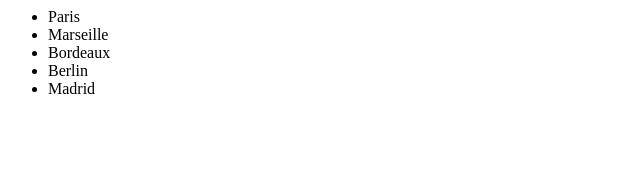
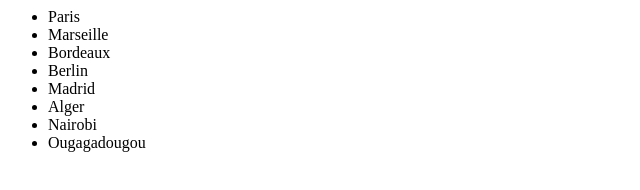
Before and after one commit to rdeniel/villegit, a plain HTML site: page index.html in a window 1280 px wide. Shown: the whole page, without its empty margins (0-640 px from the left). Drawn offline with Linux system fonts and the light colour scheme.

Commit message:
ajout villes africaines

```diff
--- a/index.html
+++ b/index.html
@@ -10,6 +10,9 @@
 			<li>Bordeaux</li>
 			<li>Berlin</li>
 			<li>Madrid</li>
+			<li>Alger</li>
+			<li>Nairobi</li>
+			<li>Ougagadougou</li>
 		</ul>
 	</body>
 </html>
```
